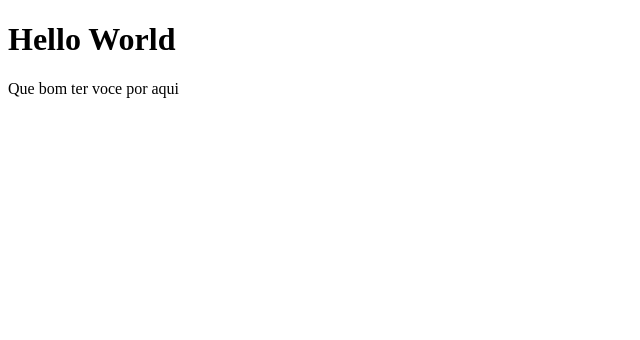
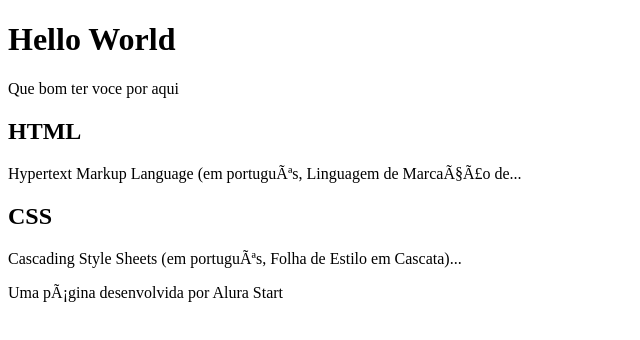
Before and after one commit to truk6140/at_2jornada2025, a plain HTML site: page index.html in a window 1280 px wide. Shown: the whole page, without its empty margins (0-640 px from the left). Drawn offline with Linux system fonts and the light colour scheme.

Commit message:
Update index.html

```diff
--- a/index.html
+++ b/index.html
@@ -12,10 +12,16 @@
         </header>
 
         <section>
+               <h2>HTML</h2>
+        <p>Hypertext Markup Language (em português, Linguagem de Marcação de...</p>
+
+        <h2>CSS</h2>
+            <p>Cascading Style Sheets (em português, Folha de Estilo em Cascata)...</p>
 
         </section>
 
         <footer>
+              <p>Uma página desenvolvida por Alura Start</p>
 
 
         </footer>
```
